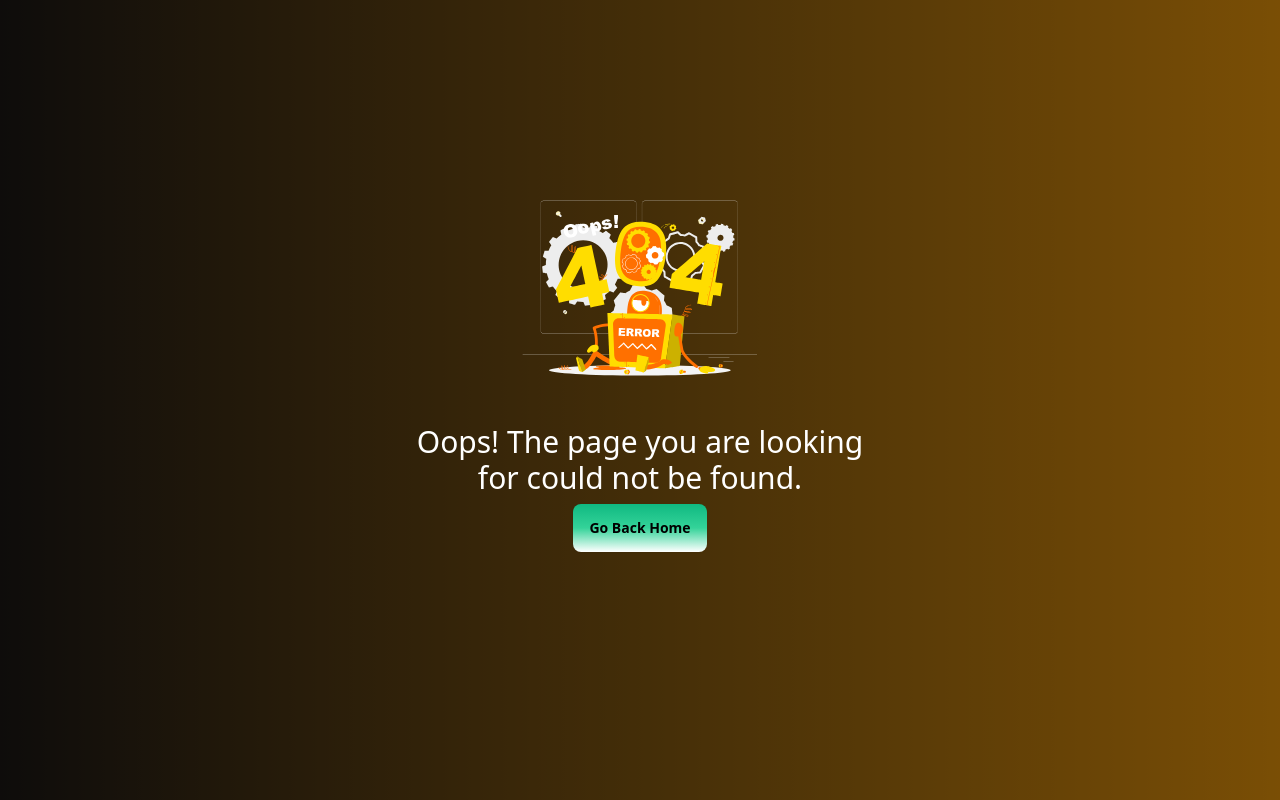
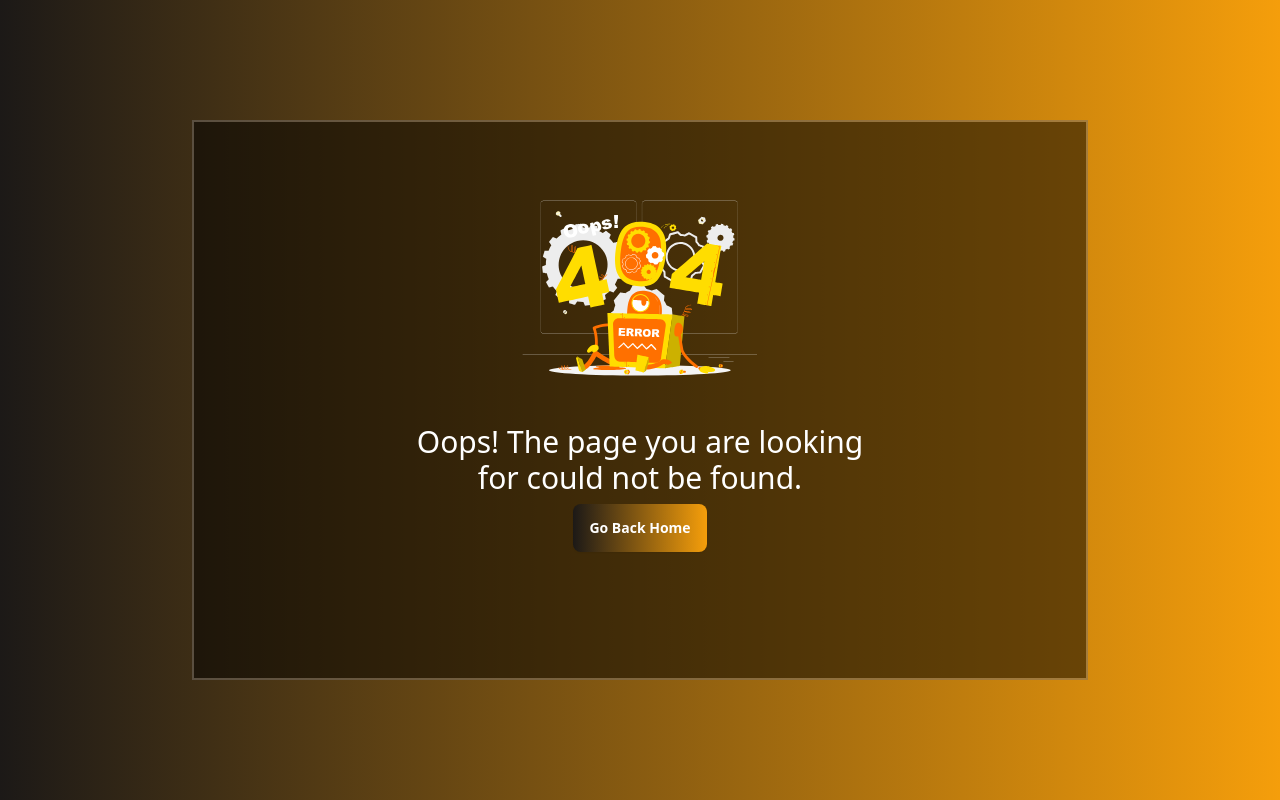
Before and after one commit to AlaminIbneFaruk/Assignment_11, a React (Vite) app: page /all-Artifactss in a window 1280 px wide. Built offline with nearby package versions, Linux system fonts and the light colour scheme; no server answers.

Commit message:
fixing gradient of a button

```diff
--- a/src/Pages/ErrorPages/ErrorPage.jsx
+++ b/src/Pages/ErrorPages/ErrorPage.jsx
@@ -21,14 +21,14 @@ const ErrorPage = () => {
             </p>
             <Link
               to="/"
-              className="mb-20 btn bg-gradient-to-b from-emerald-500 via-emerald-400 to-white text-black border-none"
+              className="mb-20 btn bg-gradient-to-r from-stone-900  to-amber-500 text-white border-none"
             >
               Go Back Home
             </Link>
           </div>
         </div>
 
-        <div className="absolute inset-0 bg-black opacity-50 z-0"></div>{" "}
+        <div className="absolute inset-0 bg-black opacity-50 z-0 w-[70vw] m-auto border-2 border-stone-500 h-[70vh]"></div>{" "}
 
       </div>
     </>
```
